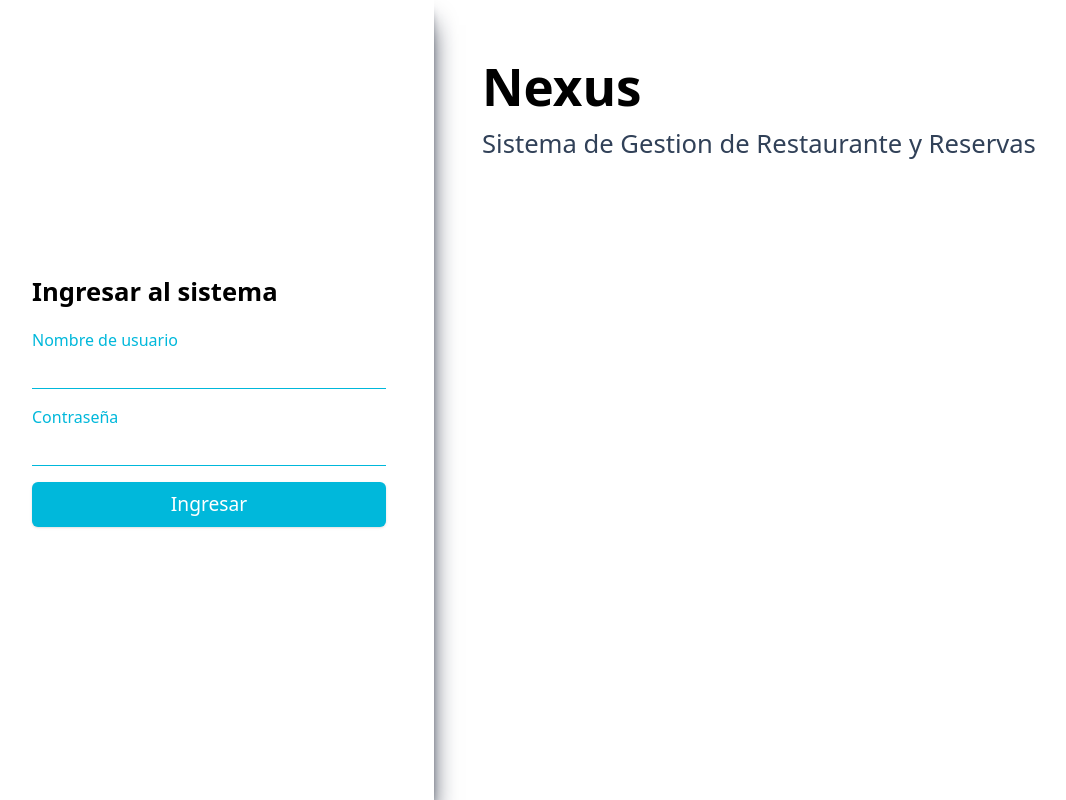
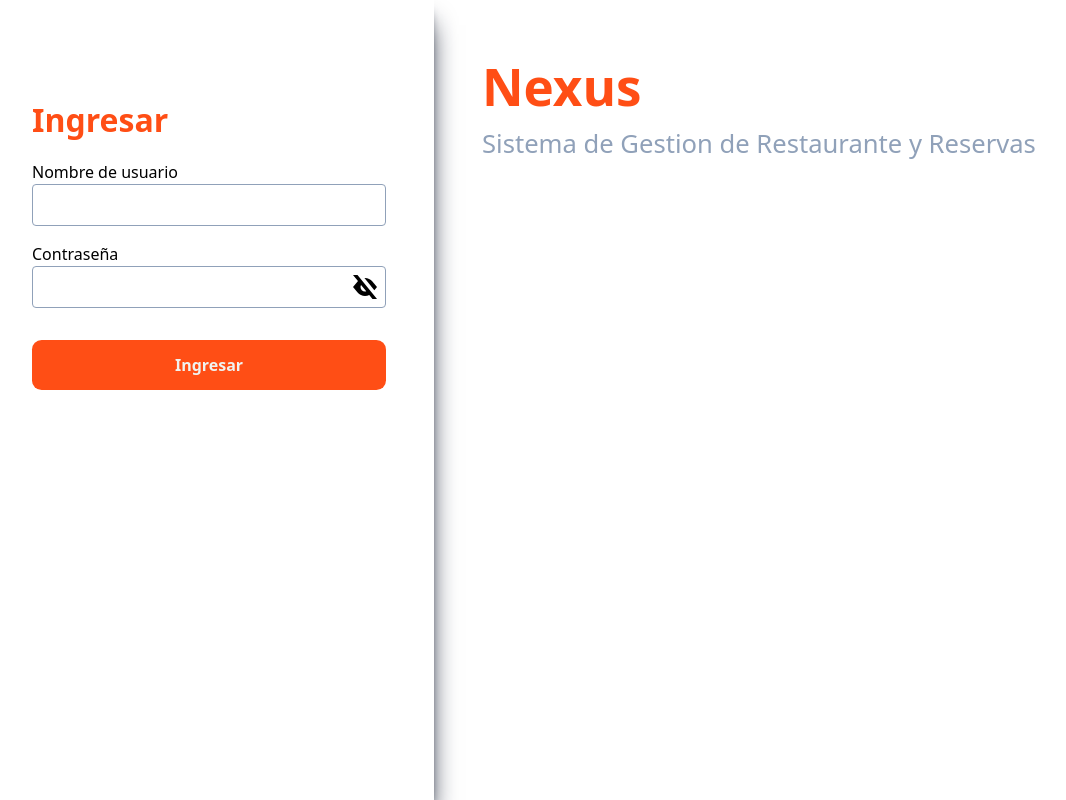
Before and after one commit to Sentineldev/Nexus, an Angular app in the folder apps/singularity/: page / in a window 1280 px wide. Shown: the whole page, without its empty margins (16-1082 px from the left). Built offline with nearby package versions, Linux system fonts and the light colour scheme.

Commit message:
new layout in progress

```diff
--- a/apps/singularity/src/app/pages/login/login-page.html
+++ b/apps/singularity/src/app/pages/login/login-page.html
@@ -1,37 +1,37 @@
-<div class="h-screen flex w-full bg-white">
+<div class="h-screen flex w-full ">
     <div class="w-[450px] text-black  h-full p-12 shadow-slate-900 shadow-xl">
-        <div class="h-full flex flex-col justify-center gap-4">
-            <h1 class="font-bold text-[1.6rem]">Ingresar al sistema</h1>
+        <div class="h-full py-12 flex flex-col gap-4">
+            <h1 class="font-bold text-[2rem] text-primary">Ingresar</h1>
             @if (errorMessage().length > 0) {
                 <div>
                     <app-error-alert [message]="errorMessage()"/>
                 </div>
             }
-            <form  class="flex flex-col gap-4" [formGroup]="formGroup" (ngSubmit)="onSubmitHandler()">
-                <div>
-                    <label for="username" class="flex flex-col gap-1">
-                        <p class="font-sans text-cyan-500">Nombre de usuario</p>
-                        <input autocomplete="on" formControlName="username" class="border-b border-cyan-500 w-full p-1 outline-hidden" type="text" name="username" id="username">
-                    </label>
-                    @if (formGroup.controls.username.getError("required") && formGroup.controls.username.dirty) {
-                        <p class="text-red-500">Ingrese el nombre de usuario</p>
-                    }
+            <form  class="flex flex-col gap-8" [formGroup]="formGroup" (ngSubmit)="onSubmitHandler()">
+                <div class="flex flex-col gap-4">
+                    <div>
+                        <app-reactive-form-input
+                        label="Nombre de usuario"
+                        id="username"
+                        [control]="formGroup.controls.username"
+                        [errors]="{ required: 'No puedes dejar este campo vacio' }"
+                        />
+                    </div>
+                    <div>
+                        <app-reactive-form-password-input
+                        label="Contraseña"
+                        id="password"
+                        [control]="formGroup.controls.password"
+                        [errors]="{ required: 'No puedes dejar este campo vacio' }"
+                        />
+                    </div>
                 </div>
                 <div>
-                    <label for="password" class="flex flex-col gap-1">
-                        <p class="font-sans text-cyan-500">Contraseña</p>
-                        <input autocomplete="on" formControlName="password" class="border-b border-cyan-500 w-full  p-1 outline-hidden" type="password" name="password" id="password">
-                    </label>
-                    @if (formGroup.controls.password.getError("required") && formGroup.controls.password.dirty) {
-                        <p class="text-red-500">Ingrese la contraseña</p>
-                    }
-                </div>
-                <div>
-                    <button [disabled]="loading()" type="submit" class="bg-cyan-500 text-white p-2 px-6 rounded-md border w-full border-none shadow-sm font-sans text-[1.2rem]">
-                        @if (loading()) {
+                    <button type="submit" [disabled]="loading()" class="btn flex flex-col items-center justify-center">
+                        @if (!loading()) {
+                            Ingresar
+                        } @else {
                             <app-loader/>
-                        } @else {
-                            Ingresar
                         }
                     </button>
                 </div>
@@ -39,54 +39,7 @@
         </div>
     </div>
     <div class="flex-1 p-12 text-black flex flex-col gap-0">
-        <h1 class="font-bold text-[3.2rem] font-sans p-0 m-0">Nexus</h1>
-        <p class="text-[1.6rem] font-normal text-slate-700 p-0 m-0">Sistema de Gestion de Restaurante y Reservas</p>
+        <h1 class="font-bold text-[3.2rem] font-sans p-0 m-0 text-primary">Nexus</h1>
+        <p class="text-[1.6rem] font-normal text-neutral p-0 m-0">Sistema de Gestion de Restaurante y Reservas</p>
     </div>
 </div>
-
-<!-- <div class="h-screen w-full flex items-center justify-center">
-    <div class="w-[450px] rounded-lg gap-8 border">
-        <div class="flex flex-col  gap-6  h-fit self-center">
-            <div class="bg-cyan-500 rounded-t-lg p-3 px-6">
-                <h1 class="font-sans text-[1.4rem] text-white">Bienvenido</h1>
-                <p class="text-white text-[1rem]">Bienvenido</p>
-            </div>
-            @if (errorMessage().length > 0) {
-                <div class="px-3">
-                    <app-error-alert [message]="errorMessage()"/>
-                </div>
-            }
-            <form (ngSubmit)="onSubmitHandler()" [formGroup]="formGroup" class="flex flex-col gap-16 p-6">
-                <div class="flex flex-col gap-8">
-                    <div>
-                        <label for="username" class="flex flex-col gap-1">
-                            <p class="font-sans text-cyan-500">Nombre de usuario</p>
-                            <input autocomplete="on" formControlName="username" class="border-b border-cyan-500 w-full p-1 outline-hidden" type="text" name="username" id="username">
-                        </label>
-                        @if (formGroup.controls.username.getError("required") && formGroup.controls.username.dirty) {
-                            <p class="text-red-500">Ingrese el nombre de usuario</p>
-                        }
-                    </div>
-                    <div>
-                        <label for="password" class="flex flex-col gap-1">
-                            <p class="font-sans text-cyan-500">Contraseña</p>
-                            <input autocomplete="on" formControlName="password" class="border-b border-cyan-500 w-full  p-1 outline-hidden" type="password" name="password" id="password">
-                        </label>
-                        @if (formGroup.controls.password.getError("required") && formGroup.controls.password.dirty) {
-                            <p class="text-red-500">Ingrese la contraseña</p>
-                        }
-                    </div>
-                </div>
-                <div>
-                    <button [disabled]="loading()" type="submit" class="bg-cyan-500 text-white p-2 px-6 rounded-md border w-full border-none shadow-sm font-sans text-[1.2rem]">
-                        @if (loading()) {
-                            <app-loader/>
-                        } @else {
-                            Ingresar
-                        }
-                    </button>
-                </div>
-            </form>
-        </div>
-    </div>
-</div> -->
--- /dev/null
+++ b/apps/singularity/src/app/pages/main/index-page.html
@@ -0,0 +1,26 @@
+<div class="h-screen flex bg-secondary">
+    <nav class="w-[300px] bg-white border flex flex-col">
+        <div class="border-b p-4 py-2">
+            <h1 class="font-bold text-primary text-3xl p-3">Nexus</h1>
+        </div>
+        <div class="p-4 py-5 pt-6 h-full">
+            <ul class="flex flex-col gap-2">
+                <li>
+                    <a class=" bg-red-100 rounded-lg text-primary block  font-medium text-lg p-3" href="#">Restaurantes</a>
+                </li>
+                <li>
+                    <a class="block text-neutral font-medium text-lg p-3" href="#">Clientes</a>
+                </li>
+                <li>
+                    <a class="block text-neutral font-medium text-lg p-3" href="#">Usuarios</a>
+                </li>
+                <li>
+                    <a class="block text-neutral font-medium text-lg p-3" href="#">Materia Prima</a>
+                </li>
+            </ul>
+        </div>
+    </nav>
+    <div class="flex-1">
+        <router-outlet/>
+    </div>
+</div>
--- /dev/null
+++ b/apps/singularity/src/app/pages/restaurants-2/restaurants-page.ts
@@ -0,0 +1,7 @@
+import { Component } from "@angular/core";
+
+@Component({
+    selector: `app-restaurants-page-2`,
+    template: ``,
+})
+export default class RestaurantsPage2 {}
--- /dev/null
+++ b/apps/singularity/src/app/shared/forms/reactive-input.ts
@@ -0,0 +1,32 @@
+import { CommonModule } from "@angular/common";
+import { Component, input } from "@angular/core";
+import { FormControl, ReactiveFormsModule } from "@angular/forms";
+
+@Component({
+    selector: 'app-reactive-form-input',
+    imports: [ReactiveFormsModule, CommonModule],
+    template: `
+    <label [htmlFor]="id()" class="w-full">
+        <p>{{label()}}</p>
+        <input
+        class="border w-full border-neutral p-2 rounded outline-none"
+        type="text"
+        [formControl]="control()"
+        [name]="id()"
+        [id]="id()"/>
+    </label>
+    @if (control().invalid && control().touched)  {
+        <div *ngFor="let error of control().errors | keyvalue">
+            <p class="text-primary">{{errors()[error.key]}}</p>
+        </div>
+    }
+    `,
+})
+export default class ReactiveFormInput {
+
+    public id = input.required<string>();
+    public label = input.required<string>();
+    public control = input.required<FormControl>();
+
+    public errors = input.required<Record<string, string>>();
+}
--- /dev/null
+++ b/apps/singularity/src/app/shared/forms/reactive-password-input.ts
@@ -0,0 +1,53 @@
+import { CommonModule } from "@angular/common";
+import { Component, input, signal } from "@angular/core";
+import { FormControl, ReactiveFormsModule } from "@angular/forms";
+
+@Component({
+    selector: 'app-reactive-form-password-input',
+    imports: [ReactiveFormsModule, CommonModule],
+    template: `
+    <label [htmlFor]="id()" class="w-full">
+        <p>{{label()}}</p>
+        <div class="flex border w-full border-neutral p-2 rounded">
+            <input
+            class="outline-none w-full flex-1"
+            [type]="inputType()"
+            [formControl]="control()"
+            [name]="id()"
+            [id]="id()"/>
+            <button (click)="onButtonClickHandler()" type="button">
+                @if (inputType() === "text") {
+                    <img src="/svg/eye-svgrepo-com.svg" alt="show password icon" width="24" height="24">
+                } @else {
+                    <img src="/svg/eye-slash-svgrepo-com.svg" alt="show password icon" width="24" height="24">
+                }
+            </button>
+        </div>
+    </label>
+    @if (control().invalid && control().touched)  {
+        <div *ngFor="let error of control().errors | keyvalue">
+            <p class="text-primary">{{errors()[error.key]}}</p>
+        </div>
+    }
+    `,
+})
+export default class ReactiveFormPasswordInput {
+
+    public id = input.required<string>();
+    public label = input.required<string>();
+    public control = input.required<FormControl>();
+
+    public inputType = signal<"password" | "text">("password");
+
+    public errors = input.required<Record<string, string>>();
+
+
+    onButtonClickHandler() {
+
+        if (this.inputType() === "text") {
+            this.inputType.set("password");
+            return;
+        }
+        this.inputType.set("text");
+    }
+}
--- a/apps/singularity/src/app/shared/loader/loader.ts
+++ b/apps/singularity/src/app/shared/loader/loader.ts
@@ -11,6 +11,8 @@ import { Component, computed, input } from '@angular/core';
     display: inline-block;
     box-sizing: border-box;
     animation: rotation 1s linear infinite;
+    padding: 0;
+    margin: 0;
     }
 
     @keyframes rotation {
--- a/apps/singularity/src/styles.css
+++ b/apps/singularity/src/styles.css
@@ -18,3 +18,29 @@
     border-color: var(--color-gray-200, currentColor);
   }
 }
+
+@theme {
+  --color-primary: #FF4E15;
+  --color-primary-500: #e13700;
+  --color-secondary: #f0f2ef;
+  --color-neutral: var(--color-slate-400);
+}
+
+
+.btn {
+  background-color: var(--color-primary);
+  color: var(--color-secondary);
+  font-weight: bold;
+  padding: 0.8rem;
+  border-radius: 0.6rem;
+  width: 100%;
+  border: none;
+  transition: 0.2s all;
+}
+.btn:active {
+  transform: scale(0.95);
+  background-color: var(--color-primary-500);
+}
+.btn:disabled {
+  background-color: var(--color-primary-500);
+}
```
Also changed, not shown: apps/singularity/src/app/app.routes.ts (+8 -2 lines), apps/singularity/src/app/pages/login/login-page.ts (+8 -24 lines), apps/singularity/src/app/pages/main/index.ts (added, +12 -0 lines), apps/singularity/public/svg/eye-slash-svgrepo-com.svg (added), apps/singularity/public/svg/eye-svgrepo-com.svg (added).
